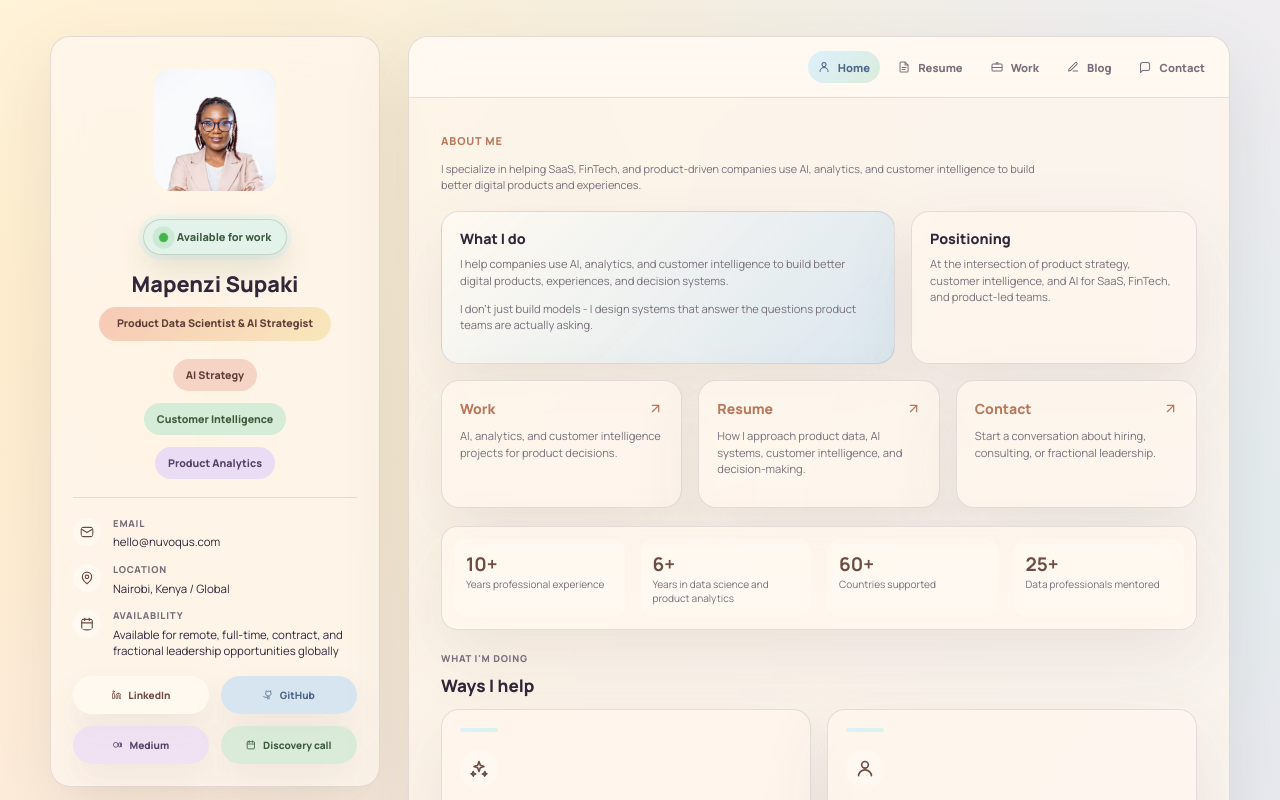
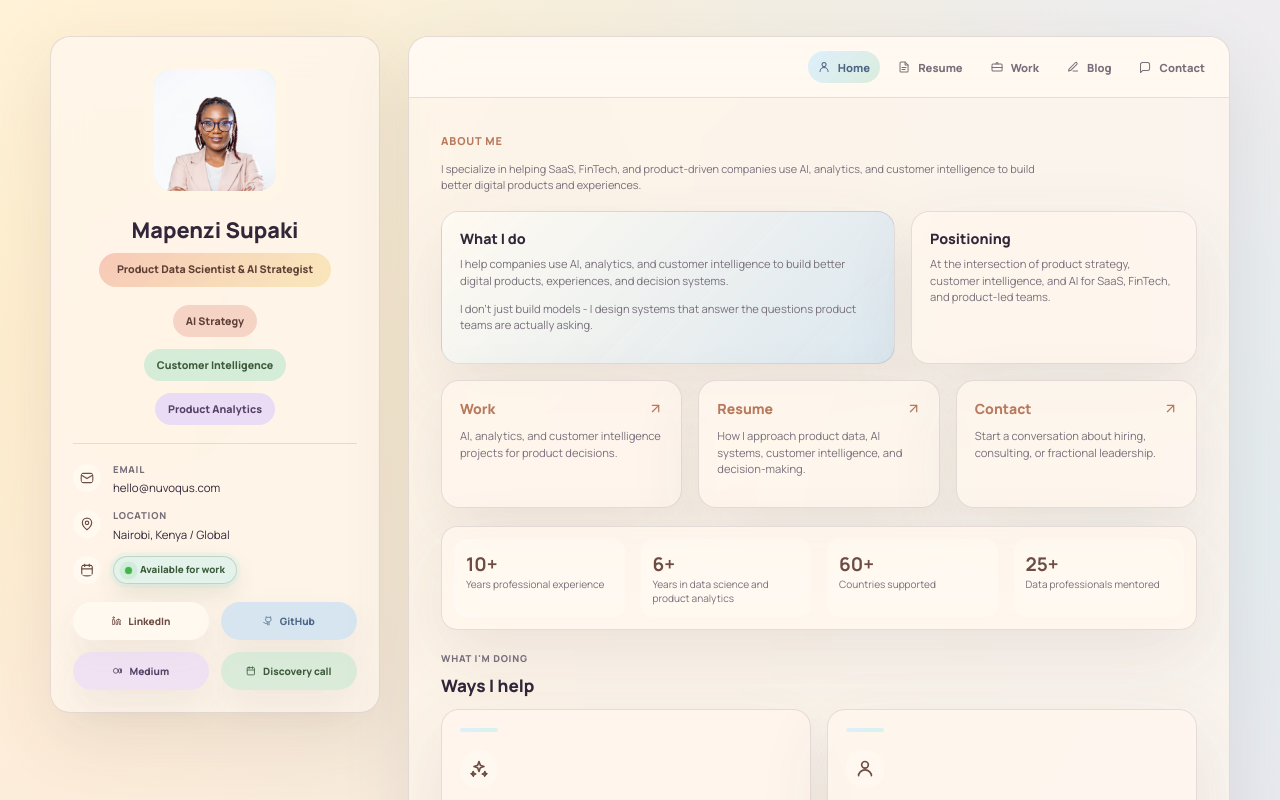
Before and after one commit to mapenzisupaki/mapenzisupaki.github.io, a React (Vite) app: page / in a window 1280 px wide. Shown: the top 800 px of the page. Built offline with nearby package versions, Linux system fonts and the light colour scheme.

Commit message:
Refine availability and social links

```diff
--- a/src/components/Layout.jsx
+++ b/src/components/Layout.jsx
@@ -23,10 +23,6 @@ export default function Layout() {
         <div className="avatar">
           <img src={profile.avatar} alt={`${profile.name} profile`} />
         </div>
-        <Link className="availability-pill" to="/contact" aria-label="Available for work. Open contact page.">
-          <span aria-hidden="true"></span>
-          Available for work
-        </Link>
         <div className="profile-title">
           <h1>{profile.name}</h1>
           <p>{profile.role}</p>
@@ -53,10 +49,10 @@ export default function Layout() {
           </div>
           <div>
             <Icon name="calendar" />
-            <span>
-              <small>Availability</small>
-              {profile.availability}
-            </span>
+            <Link className="availability-pill" to="/contact" aria-label="Available for work. Open contact page.">
+              <span aria-hidden="true"></span>
+              Available for work
+            </Link>
           </div>
         </div>
         <div className="profile-socials">
--- a/src/components/Sections.jsx
+++ b/src/components/Sections.jsx
@@ -417,7 +417,9 @@ export function AvailabilityBadge() {
           </textPath>
         </text>
       </svg>
-      <Icon name="mail" />
+      <a className="badge-mail-link" href={`mailto:${profile.email}`} aria-label={`Email ${profile.name}`}>
+        <Icon name="mail" />
+      </a>
     </div>
   );
 }
--- a/src/data/siteData.js
+++ b/src/data/siteData.js
@@ -15,9 +15,9 @@ export const profile = {
     "At the intersection of product strategy, customer intelligence, and AI for SaaS, FinTech, and product-led teams.",
   avatar: "/profile-pic.jpg",
   socials: [
-    { label: "LinkedIn", href: "https://www.linkedin.com/" },
-    { label: "GitHub", href: "https://github.com/" },
-    { label: "Medium", href: "https://theaiprodigy.medium.com/" },
+    { label: "LinkedIn", href: "https://www.linkedin.com/in/mapenzi-supaki/" },
+    { label: "GitHub", href: "https://github.com/mapenzisupaki" },
+    { label: "Medium", href: "https://throughmydatalens.medium.com/" },
   ],
 };
 
--- a/src/styles.css
+++ b/src/styles.css
@@ -145,37 +145,35 @@ textarea {
   align-items: center;
   justify-content: center;
   justify-self: center;
-  gap: 9px;
-  min-height: 36px;
-  padding: 8px 15px;
-  border: 1px solid rgba(61, 91, 59, 0.2);
-  border-radius: 999px;
+  gap: 8px;
+  min-height: 0;
+  padding: 0;
+  border: 0;
+  border-radius: 0;
   color: #3d5b3b;
-  background: rgba(216, 242, 236, 0.72);
-  box-shadow: 0 14px 30px rgba(61, 91, 59, 0.1);
-  font-size: 0.78rem;
+  background: transparent;
+  box-shadow: none;
+  font-size: 0.72rem;
   font-weight: 820;
-  line-height: 1;
+  letter-spacing: 0.04em;
+  line-height: 1.1;
+  text-transform: uppercase;
   transition:
     transform 180ms ease,
-    border-color 180ms ease,
-    background 180ms ease;
-  animation: availability-flash 2.4s ease-in-out infinite;
+    color 180ms ease;
 }
 
 .availability-pill span {
-  width: 9px;
-  height: 9px;
+  width: 8px;
+  height: 8px;
   border-radius: 50%;
   background: #43b447;
-  box-shadow: 0 0 0 6px rgba(67, 180, 71, 0.16);
+  box-shadow: 0 0 0 5px rgba(67, 180, 71, 0.12);
   animation: availability-dot 1.6s ease-in-out infinite;
 }
 
 .availability-pill:hover {
   color: #2f4e31;
-  background: rgba(222, 255, 197, 0.82);
-  border-color: rgba(61, 91, 59, 0.34);
   transform: translateY(-1px);
 }
 
@@ -277,6 +275,44 @@ textarea {
   font-weight: 760;
   letter-spacing: 0.08em;
   text-transform: uppercase;
+}
+
+.profile-details .availability-pill {
+  display: inline-flex;
+  align-items: center;
+  justify-content: center;
+  justify-self: start;
+  gap: 8px;
+  width: fit-content;
+  min-height: 28px;
+  margin-top: 0;
+  padding: 6px 11px;
+  border: 1px solid rgba(61, 91, 59, 0.2);
+  border-radius: 999px;
+  color: #3d5b3b;
+  background: rgba(216, 242, 236, 0.72);
+  box-shadow: 0 10px 22px rgba(61, 91, 59, 0.08);
+  font-size: 0.7rem;
+  font-weight: 820;
+  letter-spacing: 0;
+  line-height: 1;
+  text-transform: none;
+  animation: availability-flash 2.4s ease-in-out infinite;
+}
+
+.profile-details .availability-pill span {
+  width: 7px;
+  height: 7px;
+  border-radius: 50%;
+  background: #43b447;
+  box-shadow: 0 0 0 5px rgba(67, 180, 71, 0.12);
+  animation: availability-dot 1.6s ease-in-out infinite;
+}
+
+.profile-details .availability-pill:hover {
+  color: #2f4e31;
+  background: rgba(222, 255, 197, 0.82);
+  transform: translateY(-1px);
 }
 
 .profile-socials {
@@ -403,12 +439,12 @@ textarea {
 @keyframes availability-flash {
   0%,
   100% {
-    box-shadow: 0 14px 30px rgba(61, 91, 59, 0.1);
+    box-shadow: 0 10px 22px rgba(61, 91, 59, 0.08);
   }
   50% {
     box-shadow:
-      0 14px 30px rgba(61, 91, 59, 0.14),
-      0 0 0 5px rgba(216, 242, 236, 0.46);
+      0 10px 22px rgba(61, 91, 59, 0.12),
+      0 0 0 4px rgba(216, 242, 236, 0.44);
   }
 }
 
@@ -416,11 +452,11 @@ textarea {
   0%,
   100% {
     transform: scale(1);
-    box-shadow: 0 0 0 6px rgba(67, 180, 71, 0.16);
+    box-shadow: 0 0 0 5px rgba(67, 180, 71, 0.12);
   }
   50% {
     transform: scale(1.12);
-    box-shadow: 0 0 0 9px rgba(67, 180, 71, 0.08);
+    box-shadow: 0 0 0 8px rgba(67, 180, 71, 0.06);
   }
 }
 
@@ -1371,15 +1407,36 @@ p {
   letter-spacing: 0.07em;
 }
 
+.badge-mail-link {
+  position: relative;
+  z-index: 1;
+  display: grid;
+  place-items: center;
+  color: inherit;
+}
+
 .availability-badge .icon {
   width: 34px;
   height: 34px;
   padding: 7px;
-  position: relative;
-  z-index: 1;
   border: 1px solid rgba(50, 39, 58, 0.62);
   border-radius: 9px;
   background: rgba(255, 247, 237, 0.86);
+  transition:
+    transform 180ms ease,
+    background 180ms ease;
+}
+
+.badge-mail-link:hover .icon,
+.badge-mail-link:focus-visible .icon {
+  background: #fff7ed;
+  transform: translateY(-1px);
+}
+
+.badge-mail-link:focus-visible {
+  border-radius: 12px;
+  outline: 3px solid rgba(50, 39, 58, 0.22);
+  outline-offset: 4px;
 }
 
 .availability-badge:hover svg {
```
